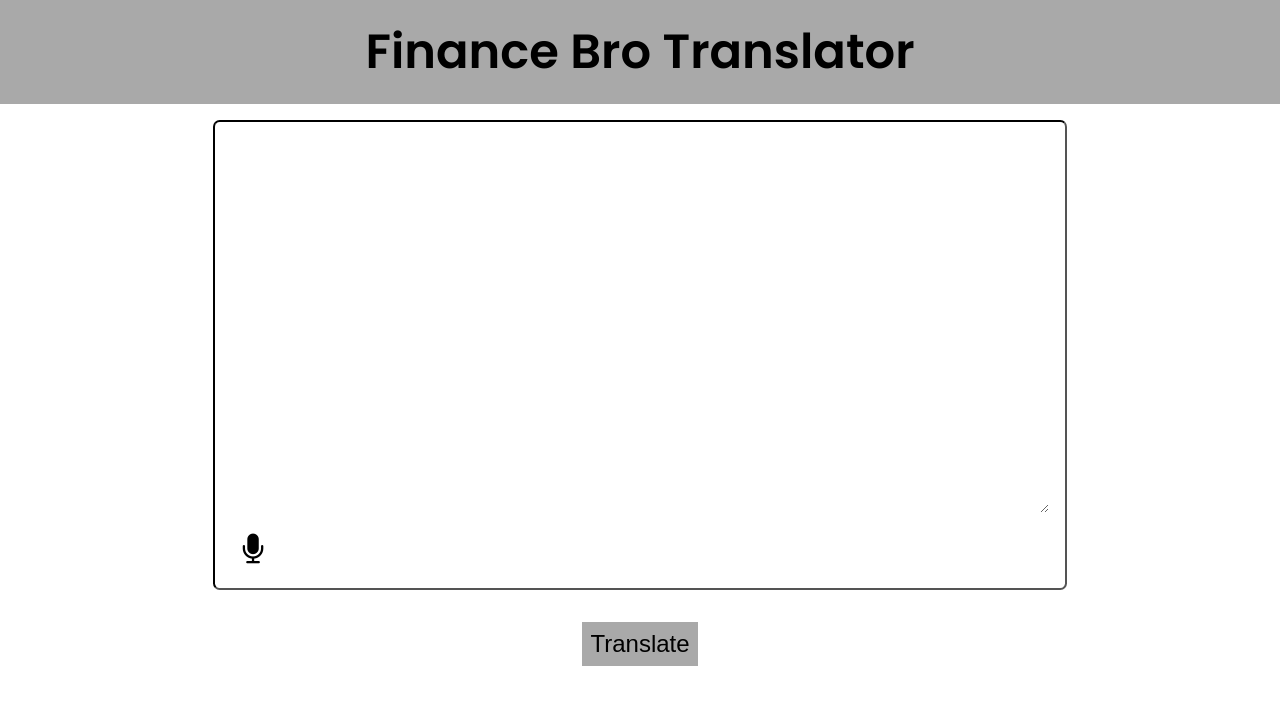
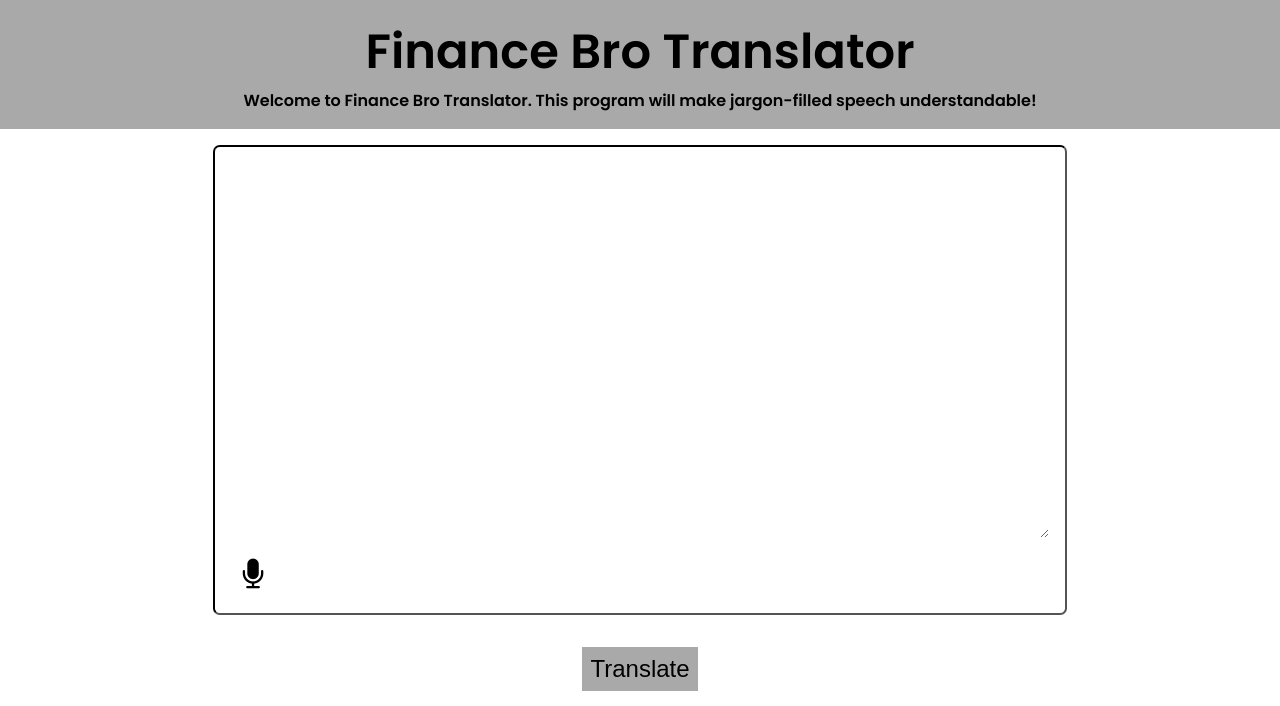
Before and after one commit to henryklinck/finance_translator, a Django app: page / in a window 1280 px wide. Shown: the top 706 px of the page. Run offline with Django 4.2, Linux system fonts and the light colour scheme.

Commit message:
Program Description on index.html

```diff
--- a/financebrotranslator/app/static/css/styles.css
+++ b/financebrotranslator/app/static/css/styles.css
@@ -17,6 +17,10 @@ body {
 header {
     background-color: darkgray;
     padding: 1rem;
+}
+
+h4 {
+    text-align: center;
 }
 
 textarea {
--- a/financebrotranslator/app/templates/index.html
+++ b/financebrotranslator/app/templates/index.html
@@ -11,6 +11,7 @@
 <body>
     <header>
         <h1 class="page-title">Finance Bro Translator</h1>
+        <h4 class="page-description">Welcome to Finance Bro Translator. This program will make jargon-filled speech understandable!</h4>
     </header>
     <div class="translation">
         <form action="/" method="post">{% csrf_token %}
```
